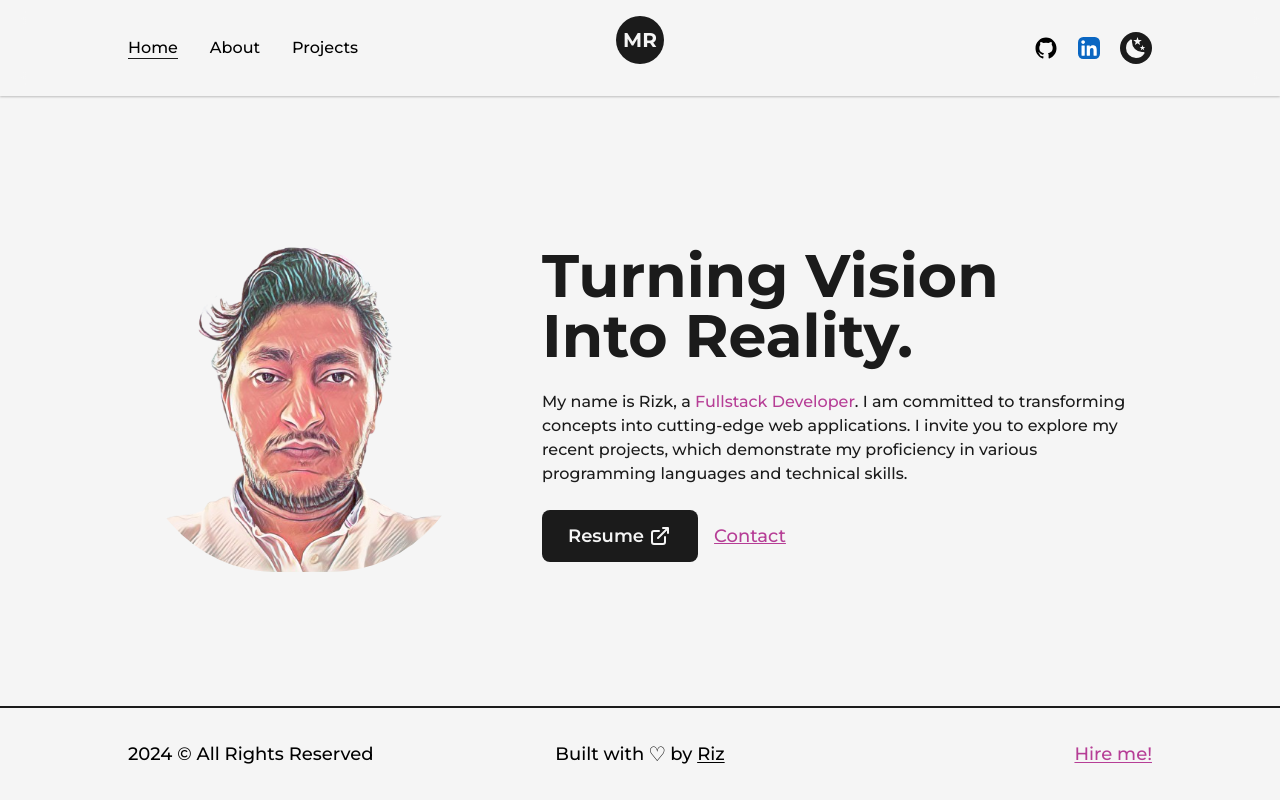
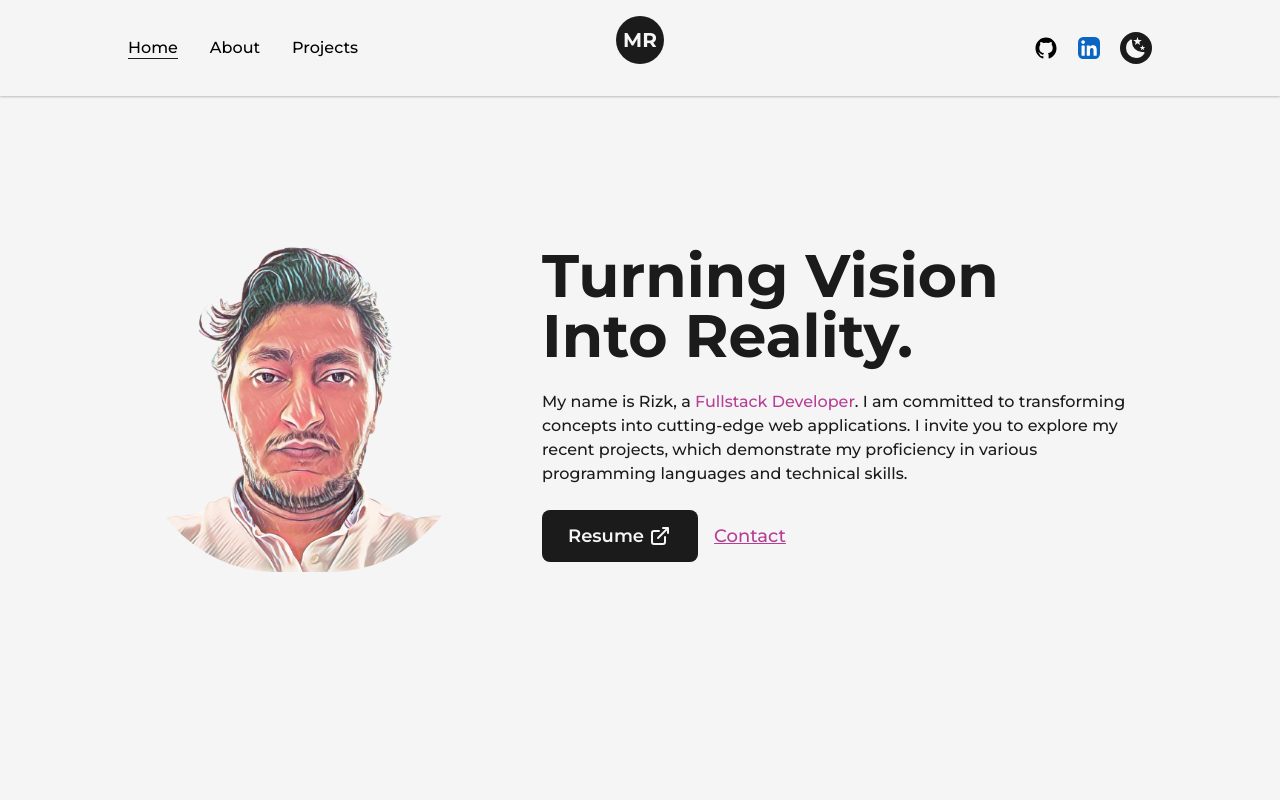
Before and after one commit to Elerqsousy/Elerqsousy.github.io, a Next.js app: page / in a window 1280 px wide. Shown: the top 800 px of the page. Built offline with nearby package versions, Linux system fonts and the light colour scheme.

Commit message:
Fix footer

```diff
--- a/src/conponents/Footer.js
+++ b/src/conponents/Footer.js
@@ -8,9 +8,11 @@ const Footer = () => {
   const { setIsOpen } = React.useContext(ContactFormContext);
 
   return (
-    <footer className='w-full border-t-2 border-solid border-dark font-medium text-lg dark:text-light dark:border-light lg:text-sm fixed bottom-0'>
+    <footer className='w-full border-t-2 border-solid border-dark font-medium text-lg dark:text-light dark:border-light lg:text-sm bottom-0'>
       <Layout className='!py-8 flex items-center gap-3 sm:flex-col lg:!py-4 md:gap-0'>
-        <span className='felx-1 w-full md:text-center'>{new Date().getFullYear()} &copy; All Rights Reserved</span>
+        <span className='felx-1 w-full md:text-center'>
+          {new Date().getFullYear()} &copy; All Rights Reserved
+        </span>
         <div className='flex items-center justify-center felx-1 w-full'>
           Built with <span className='text-xl px-1 md:text-base'>&#9825;</span>
           by&nbsp;
```
